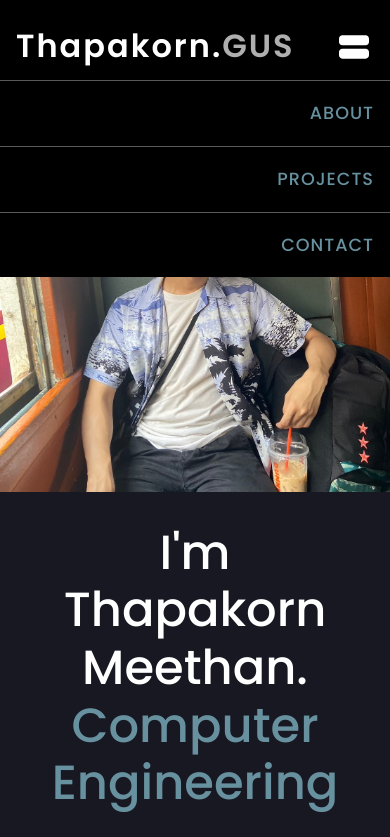
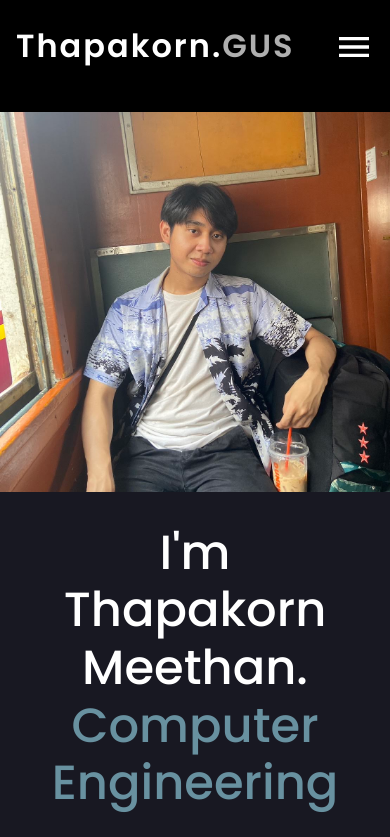
Before and after one commit to Thapakornd/Profile-Landing-page, a React (Vite) app: page / in a window 390 px wide. Shown: the top 837 px of the page. Built offline with nearby package versions, Linux system fonts and the light colour scheme.

Commit message:
Create all responsive design

```diff
--- a/src/components/About/About.scss
+++ b/src/components/About/About.scss
@@ -126,7 +126,6 @@
 @media (max-width: 930px) {
     .about{
         font-size: 85%;
-        margin: 10rem 8rem 16rem;
 
         .head{
             h1{
@@ -178,3 +177,9 @@
         }
     }
 }
+
+@media (max-width: 620px) {
+    .about{
+        margin: 10rem 5rem 16rem;
+    }
+}
--- a/src/components/Footer/Footer.scss
+++ b/src/components/Footer/Footer.scss
@@ -117,3 +117,21 @@
         }
     }
 }
+
+@media (max-width: 620px) {
+    .footer{
+        border: 1px solid;
+
+        .logo{
+            padding: 0 1rem;
+
+            h4{
+                font-size: 1rem;
+            }
+        }
+
+        .copyright{
+            font-size: 0.8rem;
+        }
+    }
+}
--- a/src/components/Hero/Hero.scss
+++ b/src/components/Hero/Hero.scss
@@ -1,5 +1,6 @@
 .hero {
     background-color: transparent;
+    z-index: 1000;
 
     .content-main {
         position: relative;
--- a/src/components/Navbar/Navbar.jsx
+++ b/src/components/Navbar/Navbar.jsx
@@ -1,5 +1,6 @@
 import React, { useEffect, useState } from "react";
-import ViewStreamIcon from "@mui/icons-material/ViewStream";
+import MenuIcon from '@mui/icons-material/Menu';
+import CloseIcon from '@mui/icons-material/Close';
 import "./Navbar.scss";
 
 const Navbar = () => {
@@ -12,10 +13,17 @@ const Navbar = () => {
           Thapakorn.<span>GUS</span>
         </h1>
         <div className="check-btn" onClick={() => setActive(!active)}>
-          <ViewStreamIcon sx={{ fontSize: "2.5rem"}}/>
+          {active
+            ? (
+                <CloseIcon sx={{ fontSize: "2.5rem"}} />
+              )
+              : (
+                <MenuIcon sx={{ fontSize: "2.5rem"}} />
+                )
+          }
         </div>
       </div>
-      <div className="drop-down">
+      <div className={`drop-down ${active ? "active" : "deactive"}`}>
         <a href="#about">ABOUT</a>
         <a href="#projects">PROJECTS</a>
         <a href="#contact">CONTACT</a>
--- a/src/components/Navbar/Navbar.scss
+++ b/src/components/Navbar/Navbar.scss
@@ -58,6 +58,15 @@
             }
         }
     }
+}
+
+.active{
+    transform: translateX(0);
+    transition: all ease-out 0.3s;
+}
+.deactive{
+    transform: translateY(-500px);
+    transition: all ease-out 0.3s;
 }
 
 @media (max-width: 1200px) {
@@ -128,6 +137,8 @@
             display: flex;
             flex-direction: column;
             background-color: #5a5a5a;
+            z-index: -100;
+            transition: all ease-in 0.3s;
 
             a{
                 background-color: #000;
--- a/src/components/Work/Work.scss
+++ b/src/components/Work/Work.scss
@@ -148,3 +148,9 @@
         grid-template-columns: 1fr;
     }
 }
+
+@media (max-width: 620px) {
+    .work{
+        margin: 0 5rem;
+    }
+}
```
